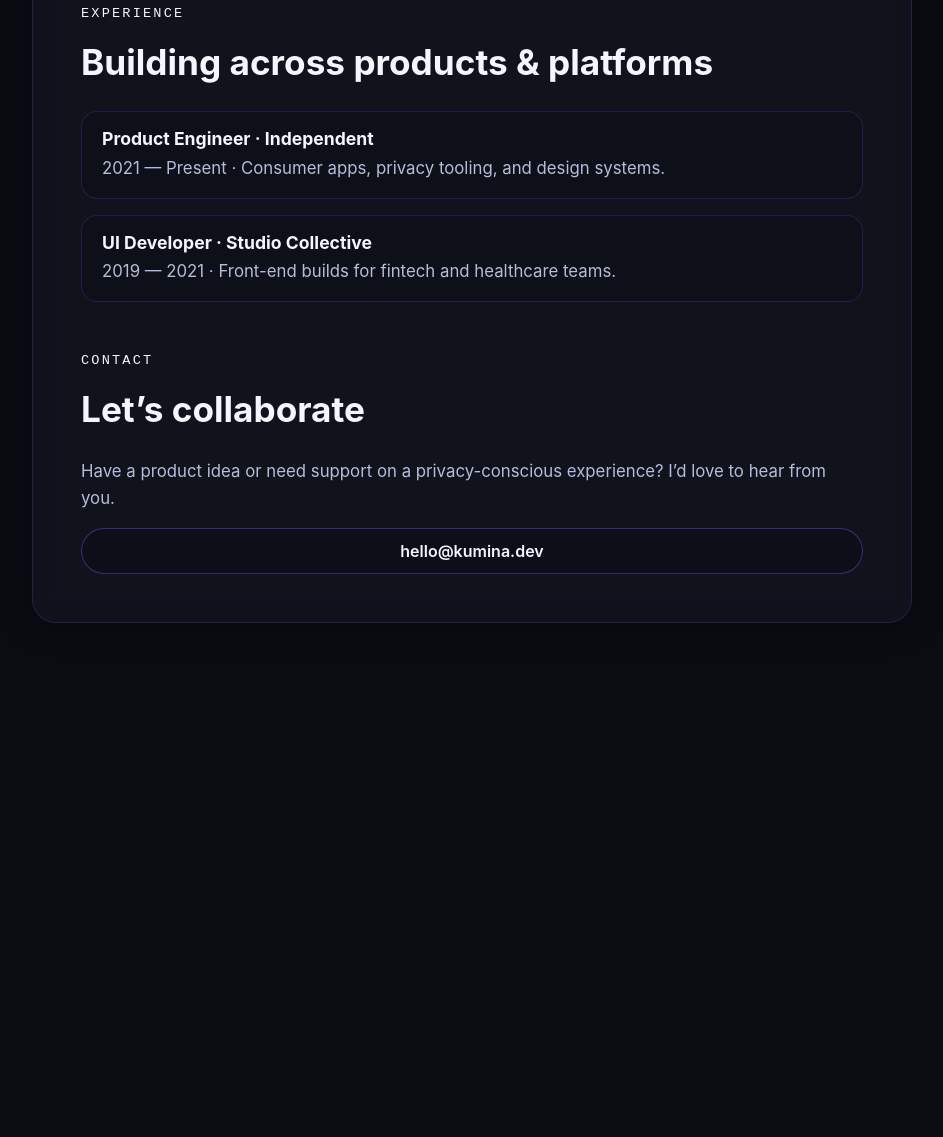
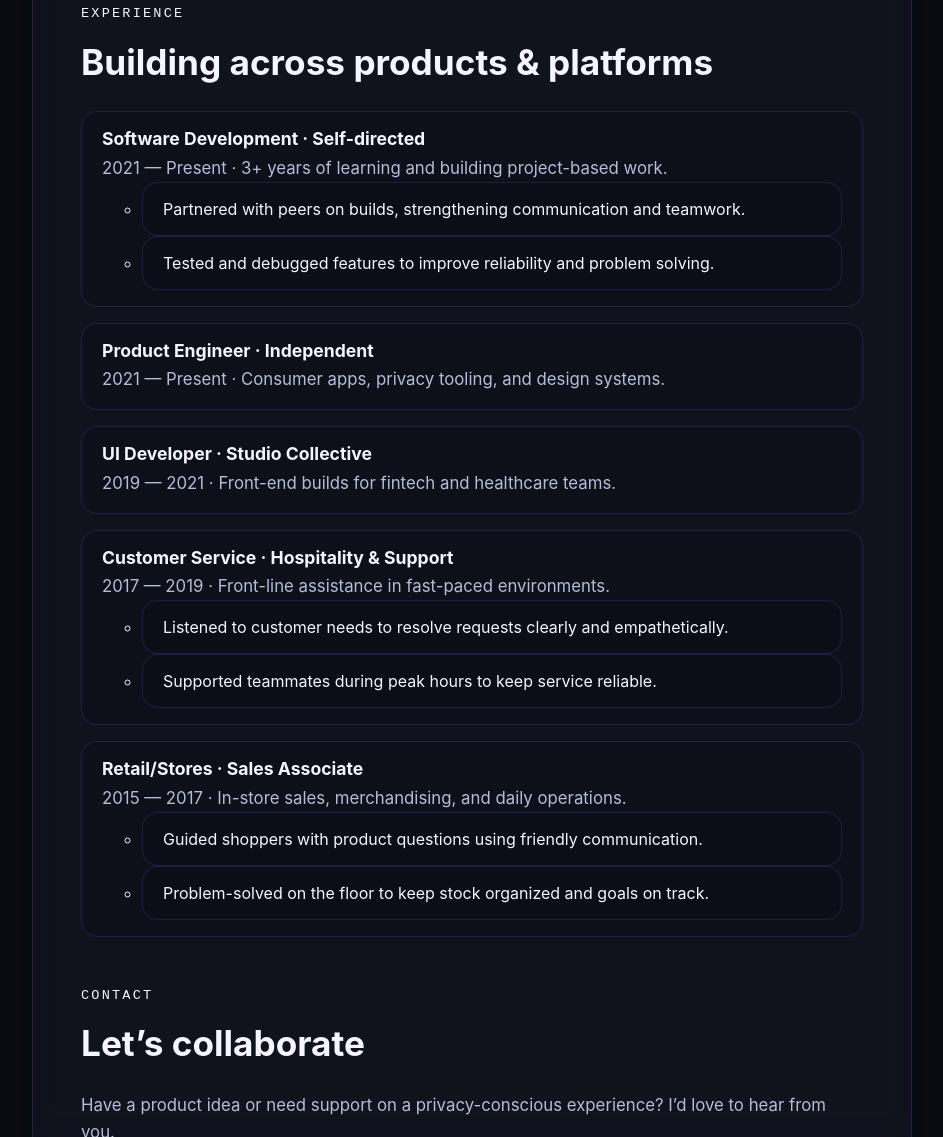
Before and after one commit to kumina-dev/portfolio, an Astro site: page / in a window 1280 px wide. Shown: the part 1605-2742 px from the top of the page, without its empty margins (168-1111 px from the left). Before the commit the page ends 2324 px from the top, so only its background shows below. Built offline with nearby package versions, Linux system fonts and the light colour scheme; Astro itself is replaced by a stand-in of ours.

Commit message:
Add transferable experience entries

```diff
--- a/src/pages/index.astro
+++ b/src/pages/index.astro
@@ -103,12 +103,42 @@
 				<h2>Building across products & platforms</h2>
 				<ul class="timeline">
 					<li>
+						<h3>Software Development · Self-directed</h3>
+						<p>2021 — Present · 3+ years of learning and building project-based work.</p>
+						<ul class="timeline-details">
+							<li>
+								Partnered with peers on builds, strengthening communication and teamwork.
+							</li>
+							<li>
+								Tested and debugged features to improve reliability and problem solving.
+							</li>
+						</ul>
+					</li>
+					<li>
 						<h3>Product Engineer · Independent</h3>
 						<p>2021 — Present · Consumer apps, privacy tooling, and design systems.</p>
 					</li>
 					<li>
 						<h3>UI Developer · Studio Collective</h3>
 						<p>2019 — 2021 · Front-end builds for fintech and healthcare teams.</p>
+					</li>
+					<li>
+						<h3>Customer Service · Hospitality & Support</h3>
+						<p>2017 — 2019 · Front-line assistance in fast-paced environments.</p>
+						<ul class="timeline-details">
+							<li>
+								Listened to customer needs to resolve requests clearly and empathetically.
+							</li>
+							<li>Supported teammates during peak hours to keep service reliable.</li>
+						</ul>
+					</li>
+					<li>
+						<h3>Retail/Stores · Sales Associate</h3>
+						<p>2015 — 2017 · In-store sales, merchandising, and daily operations.</p>
+						<ul class="timeline-details">
+							<li>Guided shoppers with product questions using friendly communication.</li>
+							<li>Problem-solved on the floor to keep stock organized and goals on track.</li>
+						</ul>
 					</li>
 				</ul>
 			</section>
```
